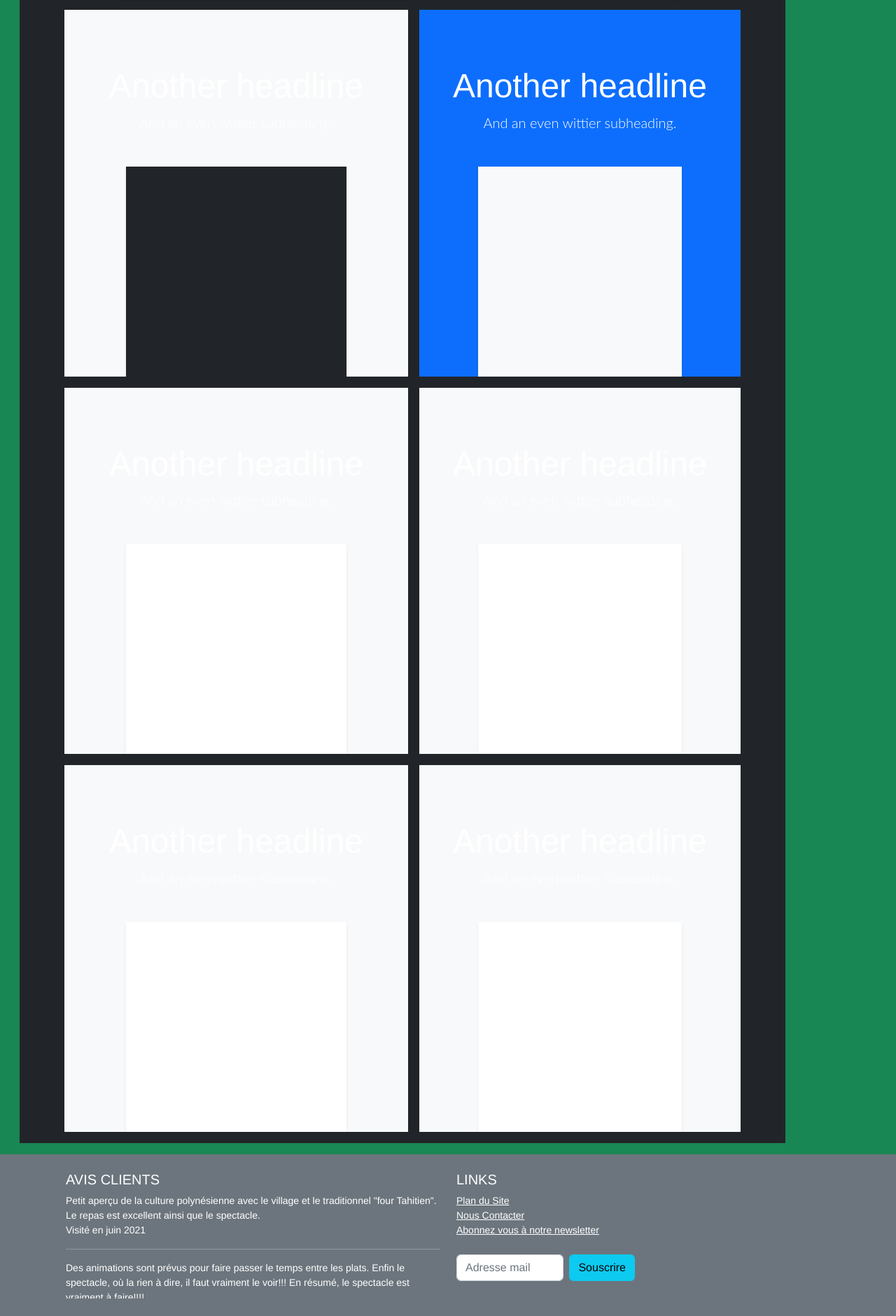
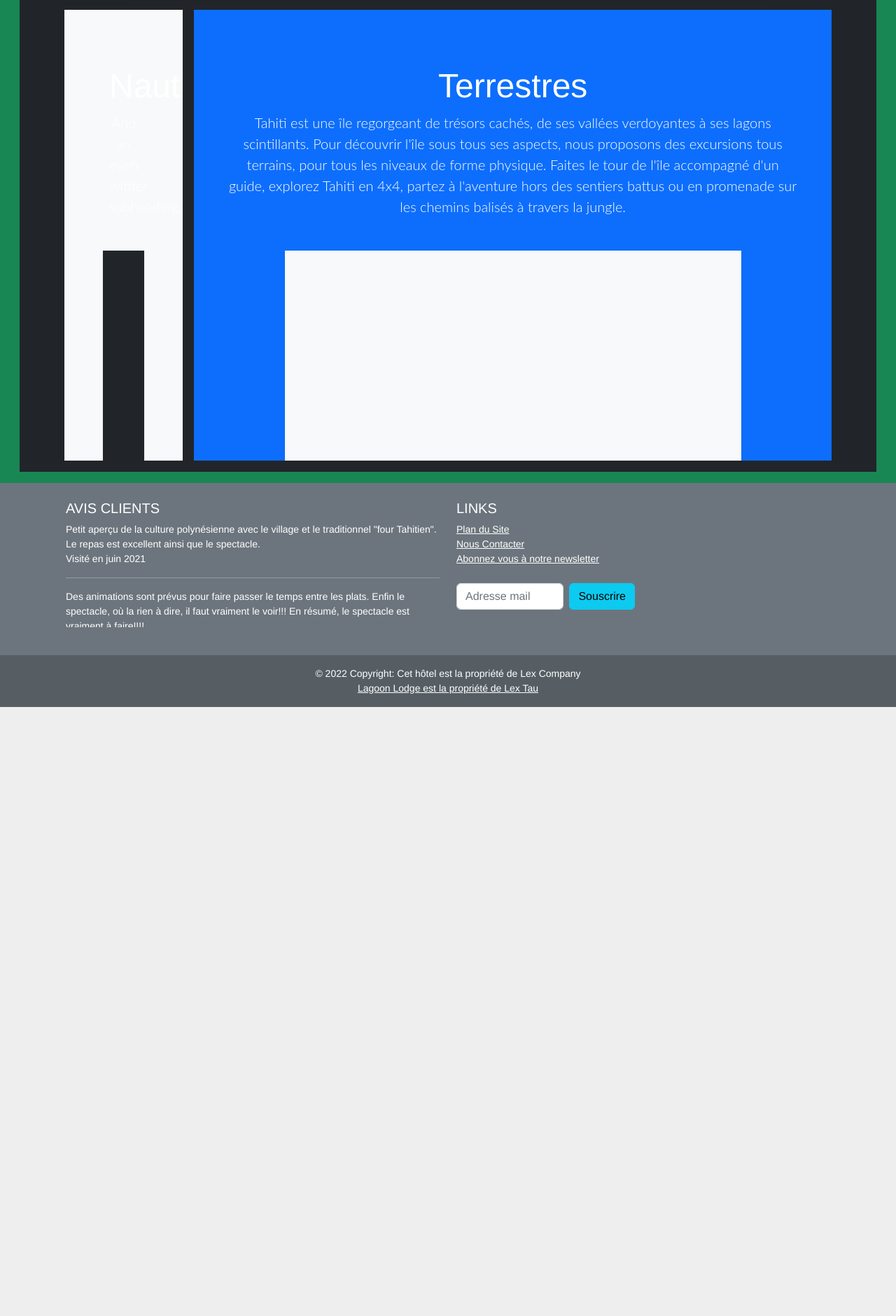
Before and after one commit to LEX-ONE7/Pension-Lagoon-2, a React (Create React App) app: page /activites in a window 1280 px wide. Shown: the part 686-2566 px from the top of the page at 70% size. After the commit the page ends 1696 px from the top, so only its background shows below. Built offline with nearby package versions, Linux system fonts and the light colour scheme.

Commit message:
2 files modified

```diff
--- a/components/activities/BoxActivities.tsx
+++ b/components/activities/BoxActivities.tsx
@@ -6,7 +6,7 @@ const BoxActivities = () => (
         <div className="d-md-flex flex-md-equal w-100 my-md-3 ps-md-3">
           <div className="text-bg-dark me-md-3 pt-3 px-3 pt-md-5 px-md-5 text-center overflow-hidden">
             <div className="my-4 py-4">
-              <h2 className="display-6">Another headline</h2>
+              <h2 className="display-6">Activités</h2>
               <p className="lead">And an even wittier subheading.</p>
             </div>
             <div
@@ -20,7 +20,7 @@ const BoxActivities = () => (
             <div className="d-md-flex flex-md-equal w-100 my-md-3 ps-md-3">
               <div className="bg-light me-md-3 pt-3 px-3 pt-md-5 px-md-5 text-center overflow-hidden">
                 <div className="my-3 p-3">
-                  <h2 className="display-5">Another headline</h2>
+                  <h2 className="display-5">Nautiques</h2>
                   <p className="lead">And an even wittier subheading.</p>
                 </div>
                 <div
@@ -34,8 +34,18 @@ const BoxActivities = () => (
               </div>
               <div className="text-bg-primary me-md-3 pt-3 px-3 pt-md-5 px-md-5 text-center overflow-hidden">
                 <div className="my-3 py-3">
-                  <h2 className="display-5">Another headline</h2>
-                  <p className="lead">And an even wittier subheading.</p>
+                  <h2 className="display-5">Terrestres</h2>
+                  <p className="lead">
+                    {' '}
+                    Tahiti est une île regorgeant de trésors cachés, de ses
+                    vallées verdoyantes à ses lagons scintillants. Pour
+                    découvrir l'île sous tous ses aspects, nous proposons des
+                    excursions tous terrains, pour tous les niveaux de forme
+                    physique. Faites le tour de l'île accompagné d'un guide,
+                    explorez Tahiti en 4x4, partez à l'aventure hors des
+                    sentiers battus ou en promenade sur les chemins balisés à
+                    travers la jungle.
+                  </p>
                 </div>
                 <div
                   className="bg-light shadow-sm mx-auto"
@@ -47,70 +57,7 @@ const BoxActivities = () => (
                 ></div>
               </div>
             </div>
-
-            <div className="d-md-flex flex-md-equal w-100 my-md-3 ps-md-3">
-              <div className="bg-light me-md-3 pt-3 px-3 pt-md-5 px-md-5 text-center overflow-hidden">
-                <div className="my-3 p-3">
-                  <h2 className="display-5">Another headline</h2>
-                  <p className="lead">And an even wittier subheading.</p>
-                </div>
-                <div
-                  className="bg-body shadow-sm mx-auto"
-                  style={{
-                    width: '80%',
-                    height: '300px',
-                    bordeRadius: '21px 21px 0 0 ',
-                  }}
-                ></div>
-              </div>
-              <div className="bg-light me-md-3 pt-3 px-3 pt-md-5 px-md-5 text-center overflow-hidden">
-                <div className="my-3 py-3">
-                  <h2 className="display-5">Another headline</h2>
-                  <p className="lead">And an even wittier subheading.</p>
-                </div>
-                <div
-                  className="bg-body shadow-sm mx-auto"
-                  style={{
-                    width: '80%',
-                    height: '300px',
-                    bordeRadius: '21px 21px 0 0 ',
-                  }}
-                ></div>
-              </div>
-            </div>
-
-            <div className="d-md-flex flex-md-equal w-100 my-md-3 ps-md-3">
-              <div className="bg-light me-md-3 pt-3 px-3 pt-md-5 px-md-5 text-center overflow-hidden">
-                <div className="my-3 p-3">
-                  <h2 className="display-5">Another headline</h2>
-                  <p className="lead">And an even wittier subheading.</p>
-                </div>
-                <div
-                  className="bg-body shadow-sm mx-auto"
-                  style={{
-                    width: '80%',
-                    height: '300px',
-                    bordeRadius: '21px 21px 0 0 ',
-                  }}
-                ></div>
-              </div>
-              <div className="bg-light me-md-3 pt-3 px-3 pt-md-5 px-md-5 text-center overflow-hidden">
-                <div className="my-3 py-3">
-                  <h2 className="display-5">Another headline</h2>
-                  <p className="lead">And an even wittier subheading.</p>
-                </div>
-                <div
-                  className="bg-body shadow-sm mx-auto"
-                  style={{
-                    width: '80%',
-                    height: '300px',
-                    bordeRadius: '21px 21px 0 0 ',
-                  }}
-                ></div>
-              </div>
-            </div>
           </div>
-
         </div>
       </div>
     </div>
--- a/components/rooms/BoxBungalow.tsx
+++ b/components/rooms/BoxBungalow.tsx
@@ -77,7 +77,7 @@ const BoxBungalow = () => (
         </div>
       </div>
       <div className="pt-5 mt-4 mb-4 bg-whitesmoke rounded-3">
-        <div className="row space-between  row-cols-lg-3 text-center">
+        <div className="row   row-cols-lg-3 space-between text-center">
           <div className="card  shadow-sm">
             <div className="card-header py-3">
               <h4 className="my-0 fw-normal"> Petit Déjeuner</h4>
```
